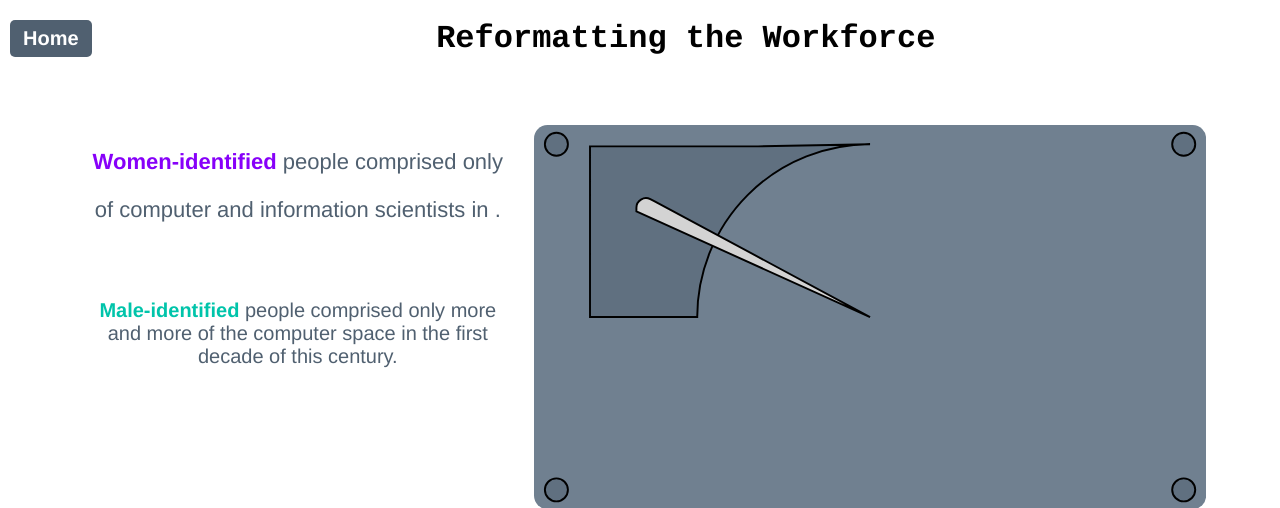
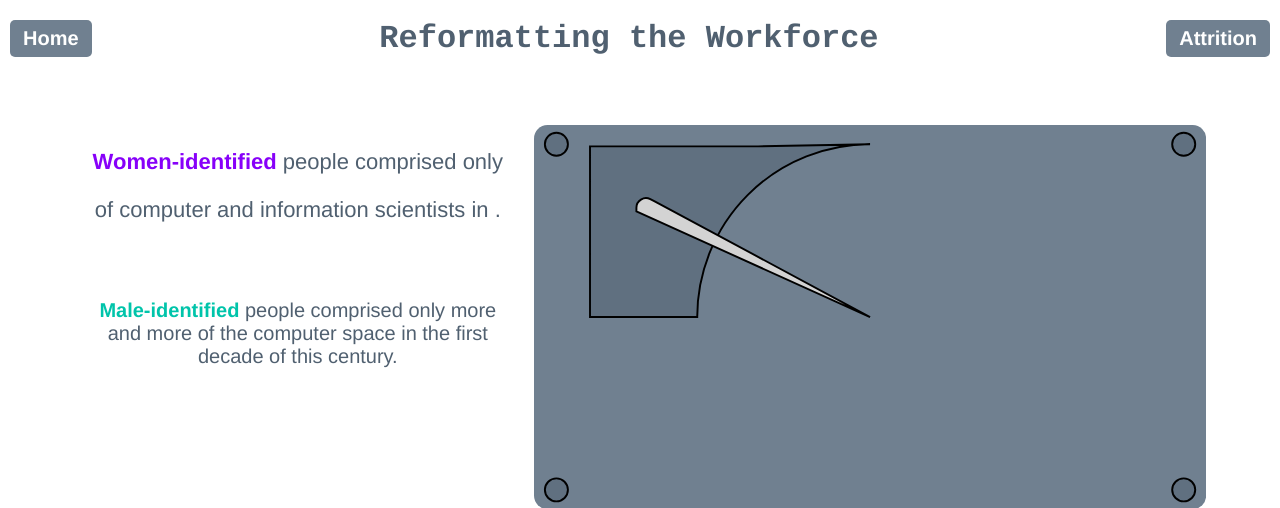
Before and after one commit to dlamaute/BInary-Numbers, a Django app: page /cs_attrition/population/ in a window 1280 px wide. Shown: the top 508 px of the page. Run offline with Django 4.2, Linux system fonts and the light colour scheme; some libraries are stand-ins or nearby versions.

Commit message:
ok pretty sure I finished formatting viz 1 now

```diff
--- a/cs_attrition_viz/static/cs_attrition_viz/css/base.css
+++ b/cs_attrition_viz/static/cs_attrition_viz/css/base.css
@@ -5,11 +5,11 @@ body {
 }
 
 h1 {
-	width: 100%;
 	margin: 20px auto 30px auto;
 	text-align: center;
 	font-weight: bold;
 	font-family: "Courier";
+	color: #506070;
 }
 
 h2 {
@@ -20,10 +20,10 @@ h2 {
 	font-size: 50px;
 }
 
-.back-btn {
-	display: relative;
-	float: left;
-	margin-left: 10px;
+.btn {
+	position: relative;
+	margin-top: 20px;
+	margin-bottom: 30px;
 	padding: 6px 12px;
 	font-family: Helvetica, Arial, sans-serif;
 	font-size: 20px;
@@ -31,14 +31,30 @@ h2 {
 	border: 1px solid transparent;
 	border-radius: 5px;
 	color: white;
-	background-color: #506070;
+	background-color: slategray;
 	text-decoration: none;
+	text-align: center;
+	min-width: 0;
+	overflow: hidden;
 }
 
-/*.two-col-header-container {
+.btn-home {
+	/*float: left;*/
+	margin-left: 10px;
+}
+
+.btn-viz {
+	/*float: right;*/
+	margin-right: 10px;
+}
+
+.two-col-header-container {
 	display: grid;
-	grid-template-columns: ;
-}*/
+	grid-auto-flow: column;
+	grid-template-columns: auto minmax(0, 1fr) auto;
+	min-width: 0;
+	min-height: 0;
+}
 
 .two-col-main-container {
 	display: grid;
--- a/cs_attrition_viz/static/cs_attrition_viz/css/population.css
+++ b/cs_attrition_viz/static/cs_attrition_viz/css/population.css
@@ -26,6 +26,8 @@
 	text-align: center;
 	color: #506070;
 	font-size: 20px;
+	font-family: "Courier";
+	font-weight: bolder;
 }
 
 .hard-drive-rivet {
--- a/cs_attrition_viz/templates/population.html
+++ b/cs_attrition_viz/templates/population.html
@@ -9,8 +9,8 @@
 {% endblock %}
 
 {% block page_content %}
-<span>
-	<a class="back-btn" href="{% url 'home' %}">Home</a><h1>Reformatting the Workforce</h1>
+<span class="two-col-header-container">
+	<a class="btn btn-home" href="{% url 'home' %}">Home</a><h1>Reformatting the Workforce</h1><a class="btn btn-viz" href="{% url 'salary' %}">Attrition</a>
 </span>
 
 <div class="two-col-main-container">
```
